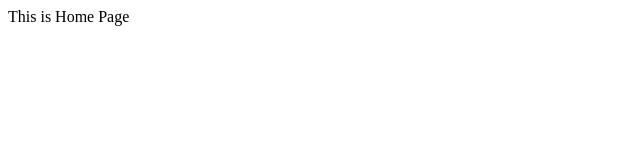
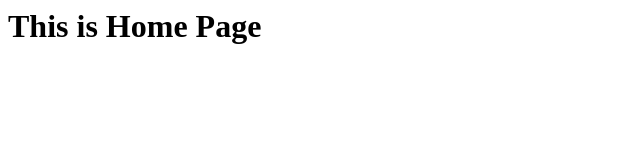
Before and after one commit to vikas583/demo, a plain HTML site: page app/index.html in a window 1280 px wide. Shown: the whole page, without its empty margins (0-640 px from the left). Drawn offline with Linux system fonts and the light colour scheme.

Commit message:
index changed

```diff
--- a/app/index.html
+++ b/app/index.html
@@ -3,6 +3,6 @@
         <title>Home Page</title>
     </head>
     <body>
-        This is Home Page
+        <h1>This is Home Page</h1>
     </body>
 </html>
```
